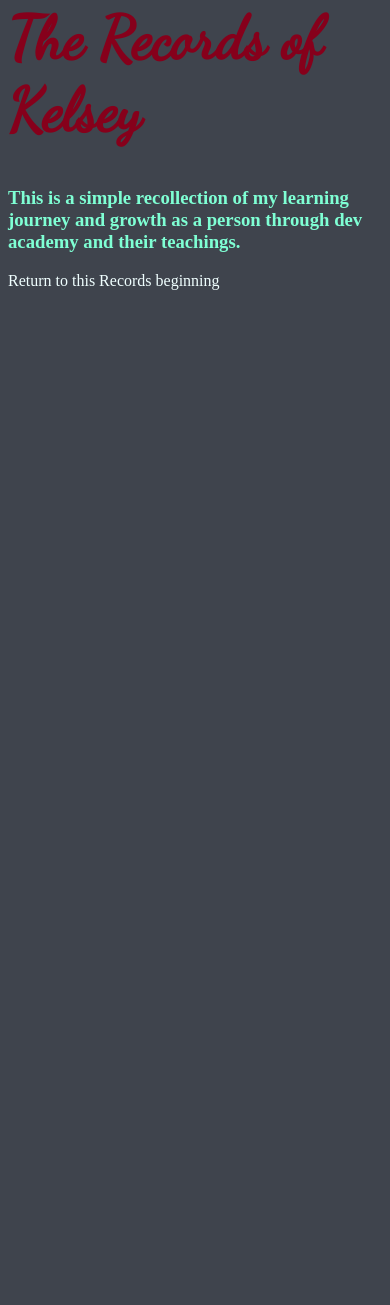
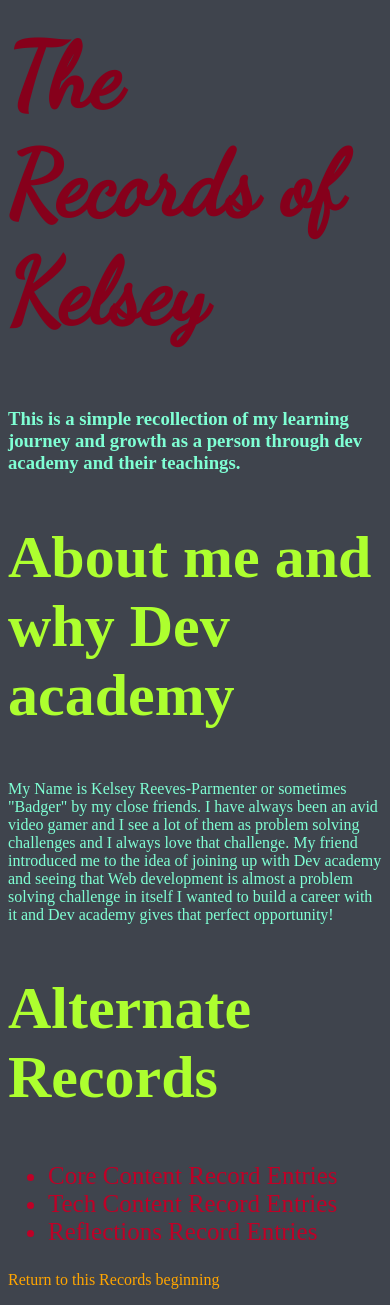
Before and after one commit to Kelsey-Reeves-Parmenter/Kelsey-Reeves-Parmenter.github.io, a plain HTML site: page blog/index-homepage.html in a window 390 px wide. Shown: the part 465-1770 px from the top of the page. Before the commit the page ends 844 px from the top, so only its background shows below. Drawn offline with Linux system fonts and the light colour scheme.

Commit message:
add media queries

```diff
--- a/blog/css-homepage.css
+++ b/blog/css-homepage.css
@@ -12,10 +12,19 @@ html {
 }
 img {
   margin-left: 400px;
+
 }
 
 #recordsofkelsey {
   color: rgb(134, 0, 27);
   font-family: 'Dancing Script', cursive;
+  font-size: 90px;
+}
+.subheading {
   font-size: 60px;
 }
+#record-list {color: rgb(190, 1, 39);
+font-size: 25px;
+}
+
+#return {color: orange;}
--- a/blog/index-homepage.html
+++ b/blog/index-homepage.html
@@ -2,19 +2,36 @@
 <html>
 <head>
   <meta charset="utf-8">
+  <meta name="viewport" content="width=device-width, initial-scale=1">
   <title> Kelsey's Dev Blog</title>
   <link rel="preconnect" href="https://fonts.googleapis.com">
   <link rel="preconnect" href="https://fonts.gstatic.com" crossorigin>
   <link href="https://fonts.googleapis.com/css2?family=Dancing+Script&display=swap" rel="stylesheet">
   <link rel="stylesheet" href="css-homepage.css">
 
+<style>
+
+@media (min-width:320px)
+{
+.subheading {color: greenyellow;}
+}
+@media (min-width:768px)
+{
+.subheading {color: blueviolet;}
+}
+@media (min-width:1200px)
+{
+.subheading {
+  color: goldenrod;
+}
+}
+</style>
+
 </head>
 
 
 
 <body>
-
-
   <div>
   <img src="Blob Images/Grey knight portrait.jpg" alt="Grey knight strike marine closeup">
 </div>
@@ -25,16 +42,30 @@
 <h3 class="powereyeblue">This is a simple recollection of my learning journey and growth as a person through dev academy and their teachings.</h3>
 </div>
 
-<p class="powereyeblue"></p>
+<div>
+<h2 class="subheading">About me and why Dev academy</h2>
+<p class="powereyeblue">
+  My Name is Kelsey Reeves-Parmenter or sometimes "Badger" by my close friends. I have always been an avid video gamer and I see a lot of them as problem solving challenges and I always love that challenge. My friend introduced me to the idea of joining up with Dev academy and seeing that Web development is almost a problem solving challenge in itself I wanted to build a career with it and Dev academy gives that perfect opportunity!
+  </p>
+  </div>
+ <div>
+  <h2 class="subheading"> Alternate Records </h2>
+
+  <ul id="record-list">
+  <li>Core Content Record Entries</li>
+  <li>Tech Content Record Entries</li>
+  <li>Reflections Record Entries</li>
+</ul>
+</div>
 
 
 </body>
 
 
 <footer>
-
-  <p>Return to this Records beginning</p>
-
+<div>
+  <p id="return">Return to this Records beginning</p>
+</div>
 </footer>
 
 
```
